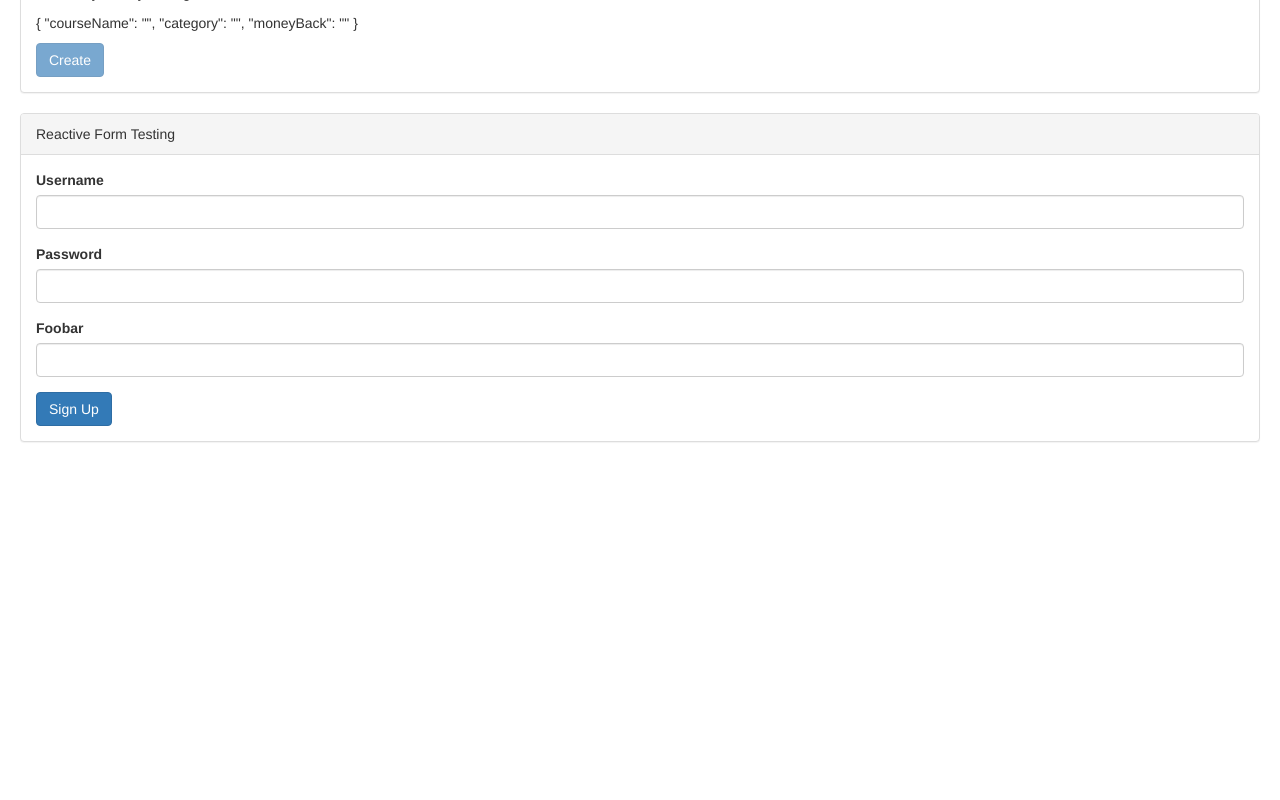
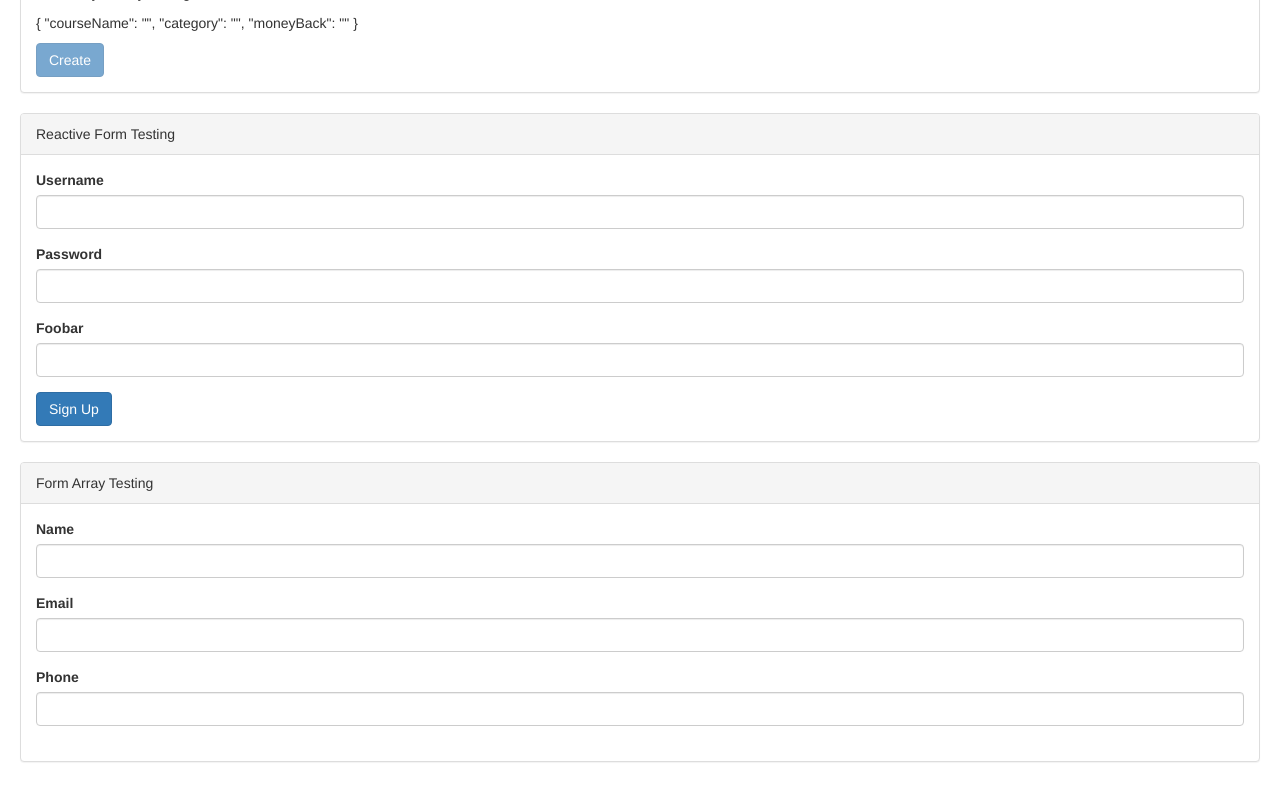
Before and after one commit to decline/udemy-angular4-crashcourse, an Angular app: page / in a window 1280 px wide. Shown: the part 3506-4306 px from the top of the page. Before the commit the page ends 3988 px from the top, so only its background shows below. Built offline with nearby package versions, Linux system fonts and the light colour scheme.

Commit message:
add form array testing implementation

```diff
--- a/src/app/app.component.html
+++ b/src/app/app.component.html
@@ -168,3 +168,10 @@
         <app-signup-form></app-signup-form>
     </ng-container>
 </app-panel>
+
+<app-panel>
+    <ng-container class="heading">Form Array Testing</ng-container>
+    <ng-container class="body">
+        <app-new-course-form></app-new-course-form>
+    </ng-container>
+</app-panel>
--- a/src/app/app.module.ts
+++ b/src/app/app.module.ts
@@ -16,6 +16,7 @@ import { ZippyComponent } from './zippy/zippy.component';
 import { ContactFormComponent } from './contact-form/contact-form.component';
 import { CourseFormExcerciseComponent } from './course-form-excercise/course-form-excercise.component';
 import { SignupFormComponent } from './signup-form/signup-form.component';
+import { NewCourseFormComponent } from './new-course-form/new-course-form.component';
 
 @NgModule({
     declarations: [
@@ -31,7 +32,8 @@ import { SignupFormComponent } from './signup-form/signup-form.component';
         ZippyComponent,
         ContactFormComponent,
         CourseFormExcerciseComponent,
-        SignupFormComponent
+        SignupFormComponent,
+        NewCourseFormComponent
     ],
     imports: [
         BrowserModule,
--- /dev/null
+++ b/src/app/new-course-form/new-course-form.component.html
@@ -0,0 +1,26 @@
+<form [formGroup]="form">
+    <div class="form-group">
+        <label for="name">Name</label>
+        <input
+                type="text" class="form-control" id="name" name="name"
+                (keyup.enter)="addTopic(topic)" #topic>
+    </div>
+    <div formGroupName="contact">
+        <div class="form-group">
+            <label for="contact-email">Email</label>
+            <input formControlName="email" class="form-control" id="contact-email" name="contact-email"/>
+        </div>
+        <div class="form-group">
+            <label for="contact-phone">Phone</label>
+            <input formControlName="phone" class="form-control" id="contact-phone" name="contact-phone"/>
+        </div>
+    </div>
+    <ul class="list-group">
+        <li
+                *ngFor="let topic of topics.controls"
+                (click)="removeTopic(topic)"
+                class="list-group-item">
+            {{ topic.value }}
+        </li>
+    </ul>
+</form>
--- /dev/null
+++ b/src/app/new-course-form/new-course-form.component.ts
@@ -0,0 +1,37 @@
+import { Component } from '@angular/core';
+import { FormArray, FormBuilder, FormControl, FormGroup, Validators } from '@angular/forms';
+
+@Component({
+    selector: 'app-new-course-form',
+    templateUrl: './new-course-form.component.html',
+    styleUrls: ['./new-course-form.component.css']
+})
+export class NewCourseFormComponent {
+
+    form;
+
+    constructor(fb: FormBuilder) {
+        this.form = fb.group({
+            name: ['Your name', Validators.required],
+            contact: fb.group({
+                email: [],
+                phone: []
+            }),
+            topics: fb.array([])
+        });
+    }
+
+    addTopic(topic: HTMLInputElement) {
+        this.topics.push(new FormControl(topic.value));
+        topic.value = '';
+    }
+
+    removeTopic(topic: FormControl) {
+        let index = this.topics.controls.indexOf(topic);
+        this.topics.removeAt(index);
+    }
+
+    get topics() {
+        return this.form.get('topics') as FormArray;
+    }
+}
--- a/tslint.json
+++ b/tslint.json
@@ -79,7 +79,7 @@
       "check-else",
       "check-whitespace"
     ],
-    "prefer-const": true,
+    "prefer-const": false,
     "quotemark": [
       true,
       "single"
```
Also changed, not shown: src/app/new-course-form/new-course-form.component.css (added), 1 other file (tests, documents, lock files or other folders).
